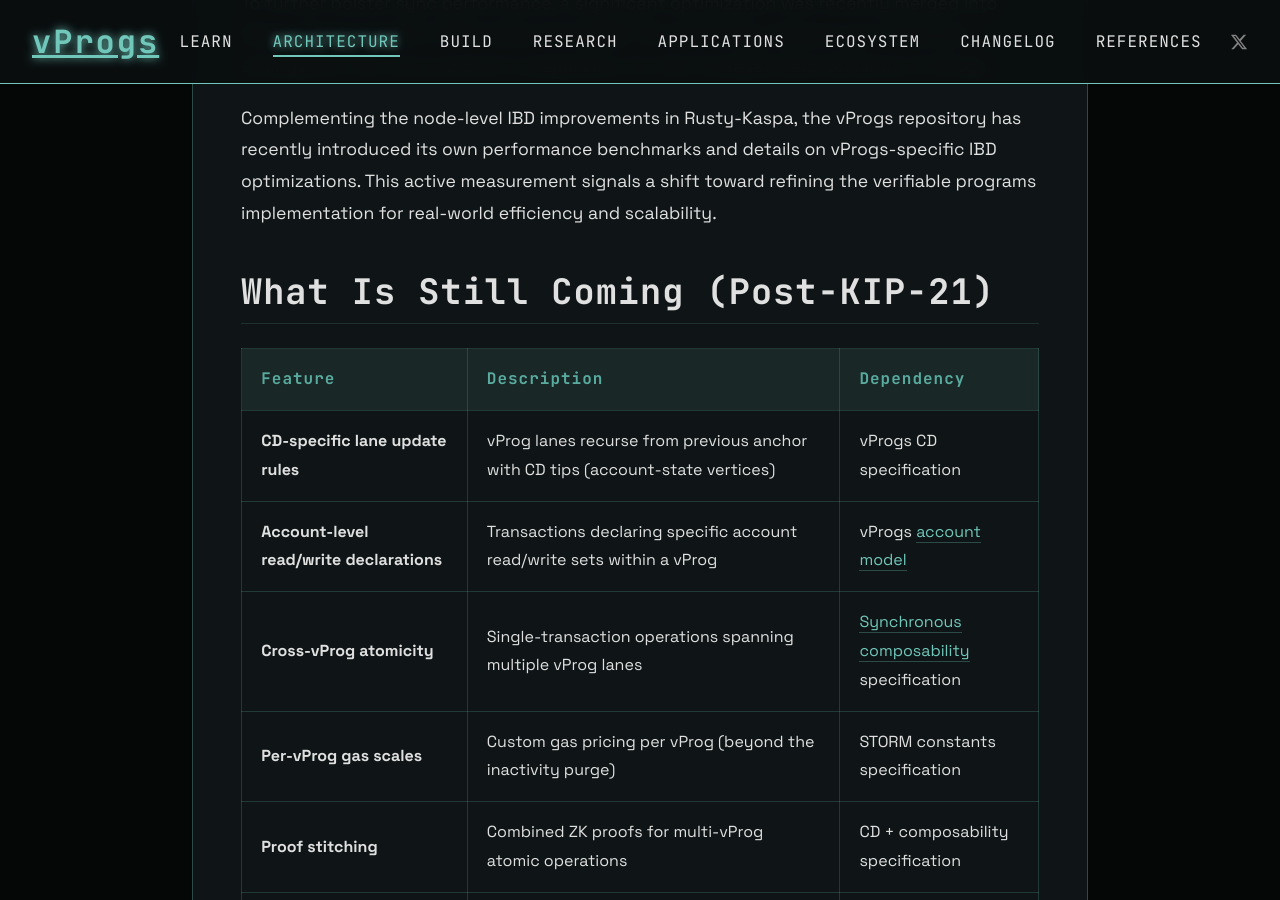
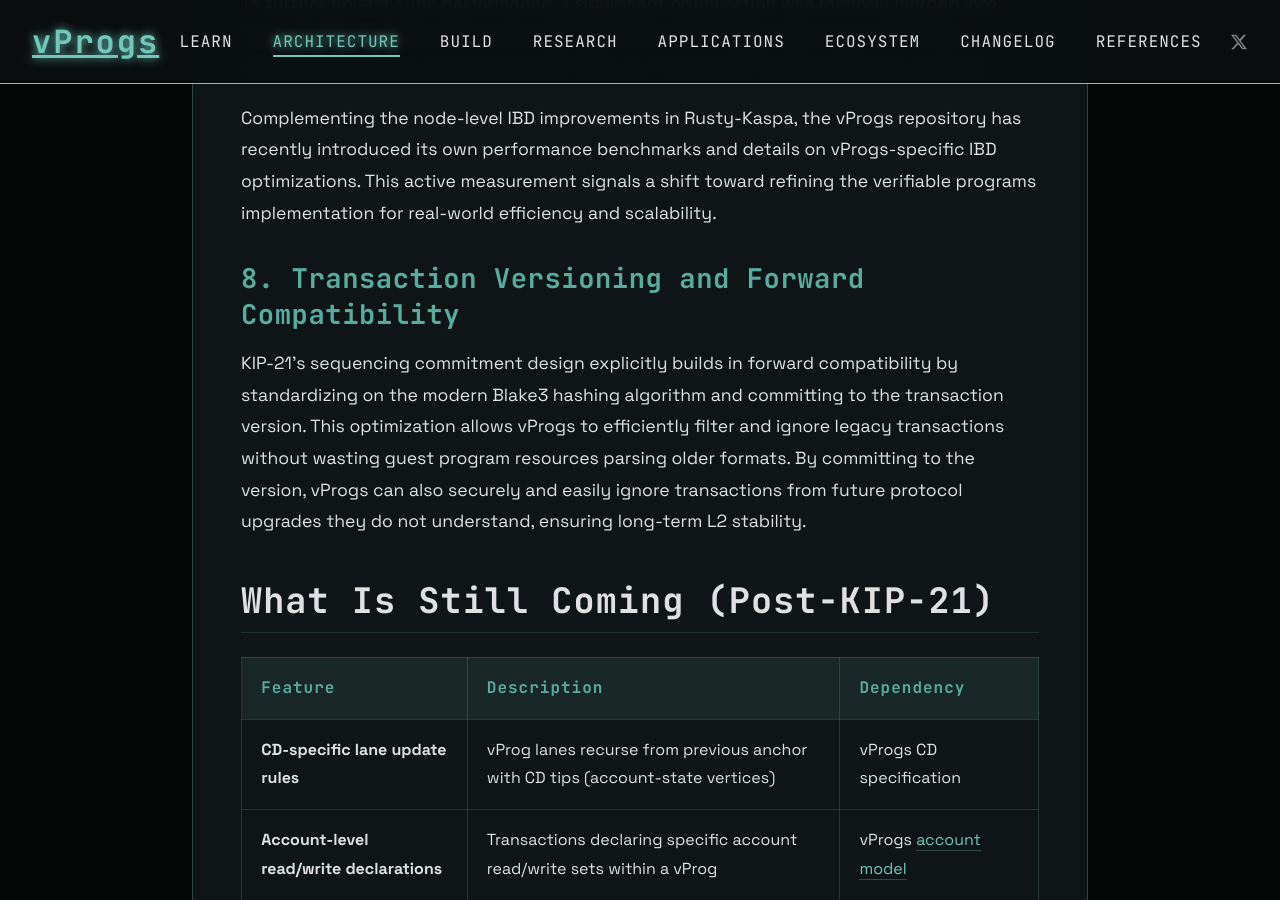
Before and after one commit to creative-inference/vprogs.xyz, a Jekyll site: the page built from architecture/sequencing-mapping.md, in a window 1280 px wide and 900 px high, scrolled down 6935 px. Built offline with Jekyll 4.4.1, drawn with Linux system fonts in a browser that asks for light colours.

Commit message:
Add Transaction Versioning and Forward Compatibility to KIP-21 mapping [auto]

```diff
--- a/architecture/sequencing-mapping.md
+++ b/architecture/sequencing-mapping.md
@@ -186,6 +186,13 @@
 
 Complementing the node-level IBD improvements in Rusty-Kaspa, the vProgs repository has recently introduced its own performance benchmarks and details on vProgs-specific IBD optimizations. This active measurement signals a shift toward refining the verifiable programs implementation for real-world efficiency and scalability.
 
+
+
+
+### 8. Transaction Versioning and Forward Compatibility
+
+KIP-21's sequencing commitment design explicitly builds in forward compatibility by standardizing on the modern Blake3 hashing algorithm and committing to the transaction version. This optimization allows vProgs to efficiently filter and ignore legacy transactions without wasting guest program resources parsing older formats. By committing to the version, vProgs can also securely and easily ignore transactions from future protocol upgrades they do not understand, ensuring long-term L2 stability.
+
 ## What Is Still Coming (Post-KIP-21)
 
 | Feature | Description | Dependency |
```
